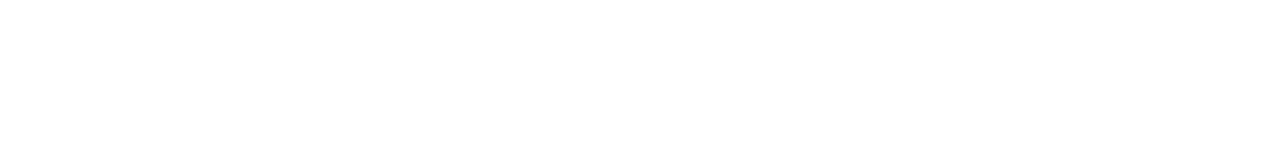
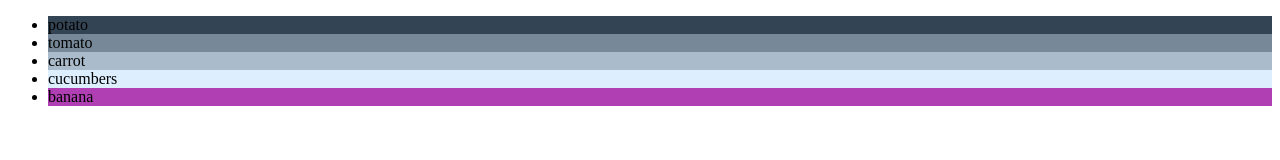
Before and after one commit to Mad-Deuce/ICH_FE_HW_les_3.2, a plain HTML site: page index.html in a window 1280 px wide. Drawn offline with Linux system fonts and the light colour scheme.

Commit message:
finish commit

```diff
--- a/index.html
+++ b/index.html
@@ -7,6 +7,12 @@
     <title>Document</title>
   </head>
   <body>
-
+    <ul>
+      <li class="item1">potato</li>
+      <li class="item2">tomato</li>
+      <li class="item3">carrot</li>
+      <li class="item4">cucumbers</li>
+      <li class="item5">banana</li>
+    </ul>
   </body>
 </html>
--- a/styles/style.css
+++ b/styles/style.css
@@ -0,0 +1,19 @@
+.item1 {
+    background-color: #334455;
+}
+
+.item2 {
+    background-color: #778899;
+}
+
+.item3 {
+    background-color: #aabbcc;
+}
+
+.item4 {
+    background-color: #ddeeff;
+}
+
+.item5 {
+    background-color: #af3fb3;
+}
```
